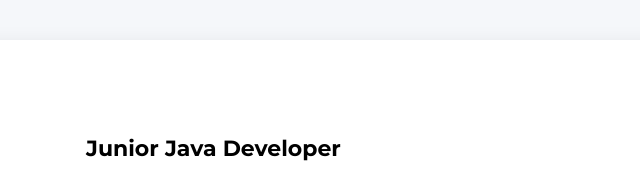
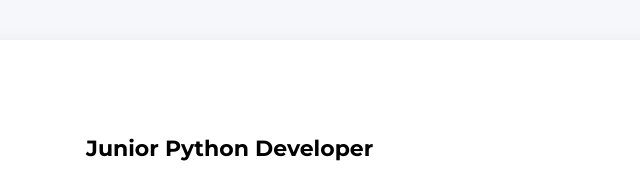
Before and after one commit to Treonin/Treonin, a plain HTML site: page index.html in a window 1280 px wide. Shown: the top 184 px of the page, 328-968 px from the left. Drawn offline with Linux system fonts and the light colour scheme.

Commit message:
Update index.html
13

```diff
--- a/index.html
+++ b/index.html
@@ -22,7 +22,7 @@
       <div class="main-content-section">
         <!-- about me section-->
         <div class="about-me-section">
-          <h2 class="about-me-profession">Junior Java Developer</h2>
+          <h2 class="about-me-profession">Junior Python Developer</h2>
           <h1 class="about-me-name">Victor Khutornyy</h1>
 
           <p class="about-me-description">
```
